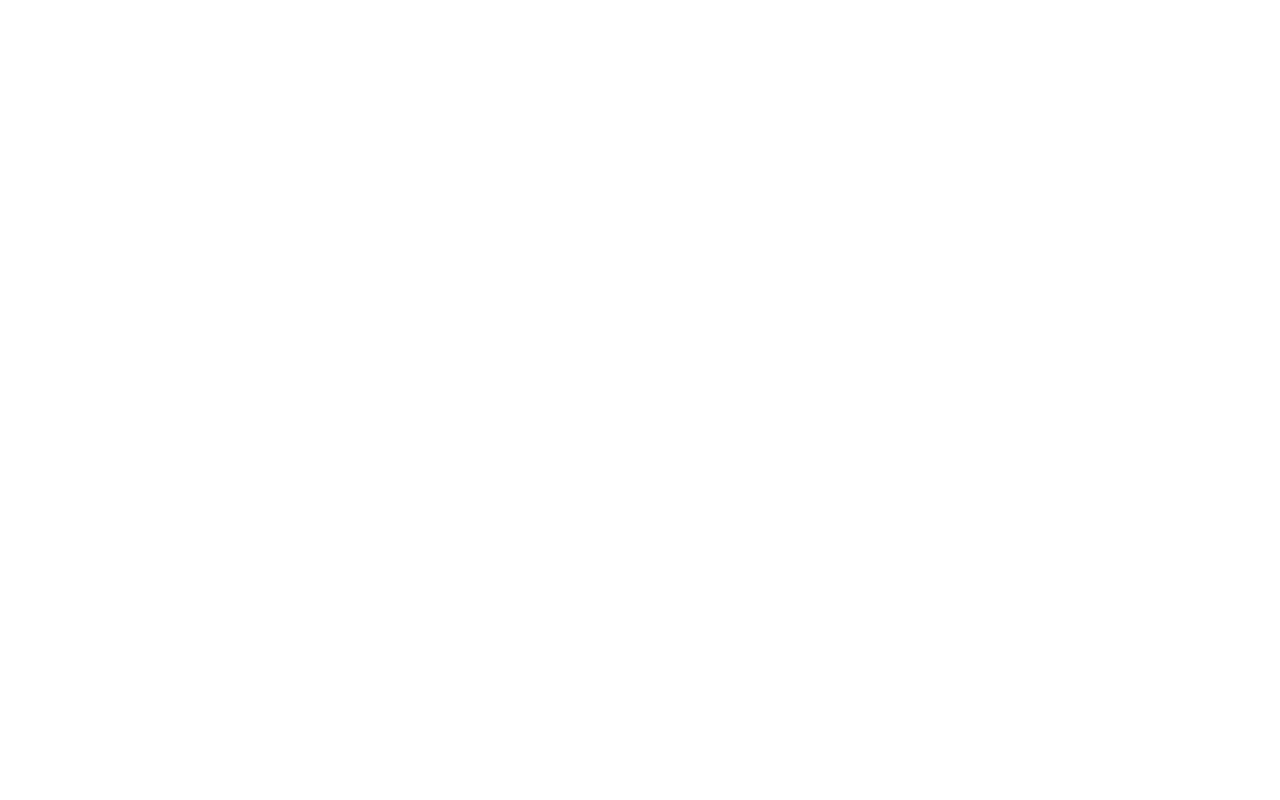
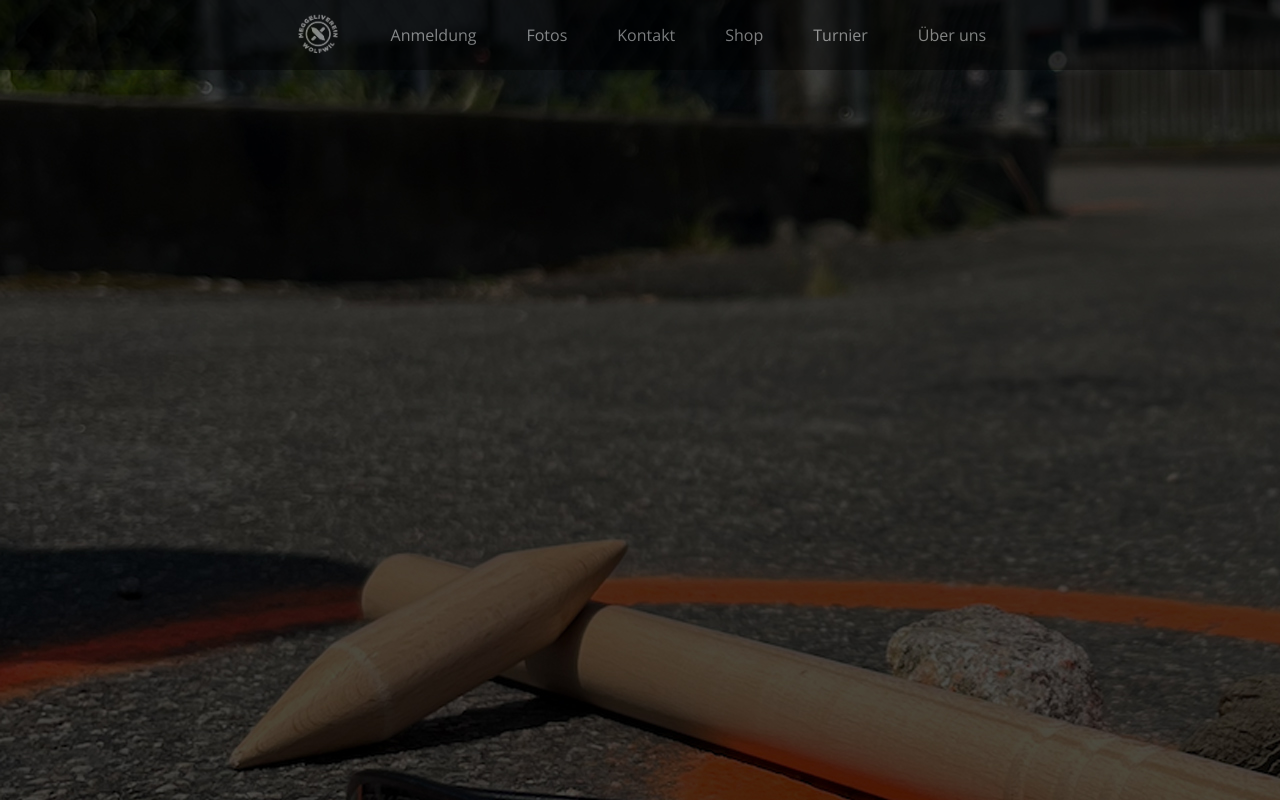
Before and after one commit to mzehnder11/website_mvwolfwil, a plain HTML site: page index.html in a window 1280 px wide. Drawn offline with nearby package versions, Linux system fonts and the light colour scheme.

Commit message:
V1.3 - Header added

```diff
--- a/index.html
+++ b/index.html
@@ -15,6 +15,18 @@
 
     <header>
 
+        <nav>
+
+            <a href=""><img src="img/MV_Logo_Weiss.png" alt=""></a>
+            <a href="anmeldung/">Anmeldung</a>
+            <a href="fotos/">Fotos</a>
+            <a href="kontakt/">Kontakt</a>
+            <a href="shop/">Shop</a>
+            <a href="turnier/">Turnier</a>
+            <a href="ueber_uns/">Über uns</a>
+
+        </nav>
+
     </header>
 
     <main>
--- a/styles.css
+++ b/styles.css
@@ -0,0 +1,36 @@
+html {
+    margin: 0;
+    padding: 0;
+}
+body {
+    margin: 0;
+    padding: 0;
+    font-family: Arial, sans-serif;
+    background: url(img/Meggele_Header_scs.jpg);
+}
+header {
+    font-family: 'Open Sans', Arial, sans-serif;
+    background-color: #000000;
+    opacity: 47%;
+    height: 70px;
+    display: flex;
+    justify-content: center;
+    align-items: center;
+}
+nav {
+    display: flex;
+    justify-content: space-between;
+    gap: 50px;
+    align-items: center;
+    opacity: 100%;
+}
+nav img {
+    height: 50px;
+    opacity: 100% !important;
+}
+nav a {
+    color: #ffffff;
+    text-decoration: none;
+    opacity: 100% !important;
+    font-weight: 250;
+}
```
